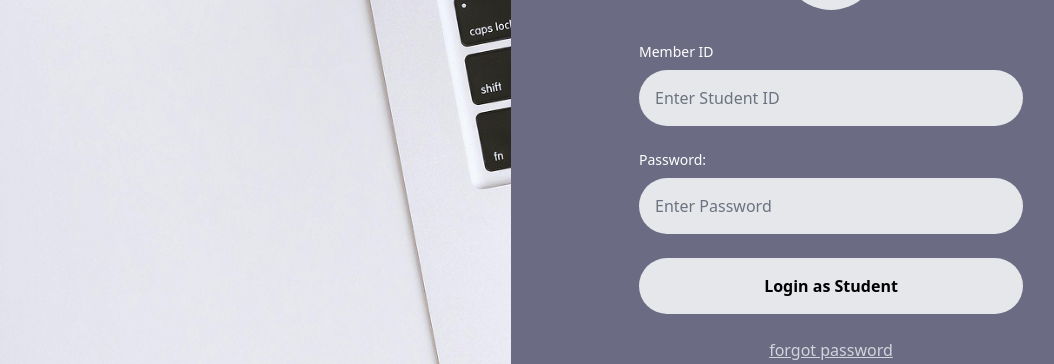
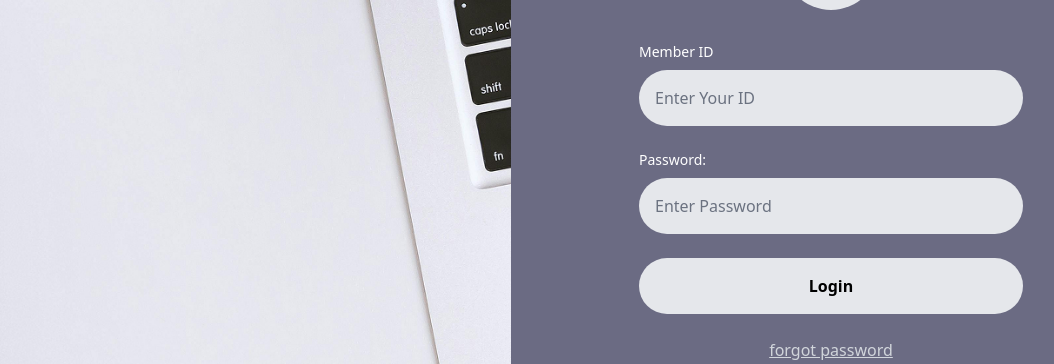
Before and after one commit to hydi-official/TMS-CLIENT, a React (Vite) app: page / in a window 1280 px wide. Shown: the part 262-626 px from the top of the page, without its empty margins (129-1183 px from the left). Built offline with nearby package versions, Linux system fonts and the light colour scheme.

Commit message:
changes made to the login

```diff
--- a/src/Pages/Login.jsx
+++ b/src/Pages/Login.jsx
@@ -148,7 +148,7 @@ const Login = () => {
               </label>
               <input
                 type="text"
-                placeholder={`Enter ${selectedRole === "student" ? "Student" : selectedRole === "lecturer" ? "Lecturer" : "Admin"} ID`}
+                placeholder="Enter Your ID"
                 value={userId}
                 onChange={(e) => setUserId(e.target.value)}
                 className="w-full p-4 rounded-full bg-gray-200 text-gray-700 placeholder-gray-500 focus:outline-none focus:ring-2 focus:ring-gray-400"
@@ -181,7 +181,7 @@ const Login = () => {
                   : 'bg-gray-200 hover:bg-gray-300'
               }`}
             >
-              {loading ? "Logging in..." : `Login as ${selectedRole.charAt(0).toUpperCase() + selectedRole.slice(1)}`}
+              {loading ? "Logging in..." : `Login `}
             </button>
           </form>
 
```
